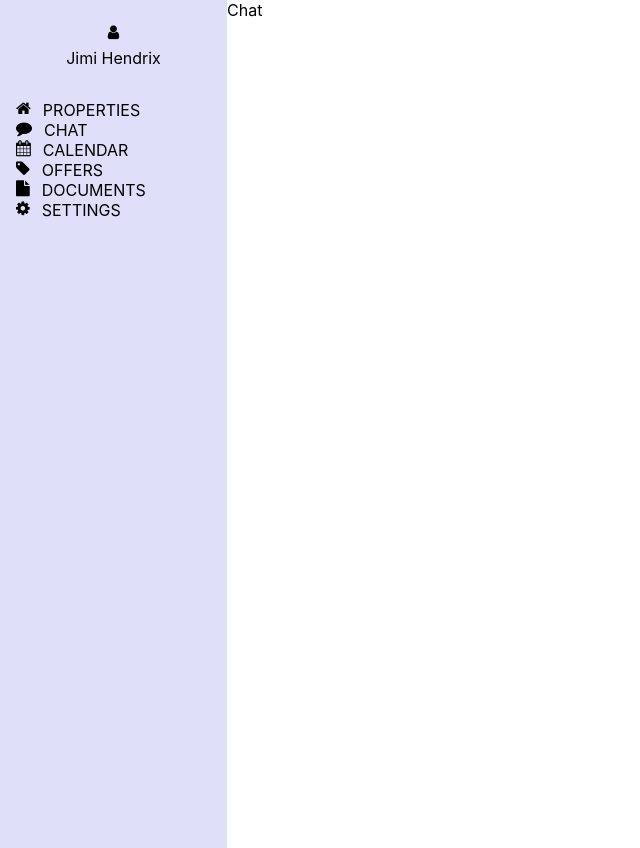
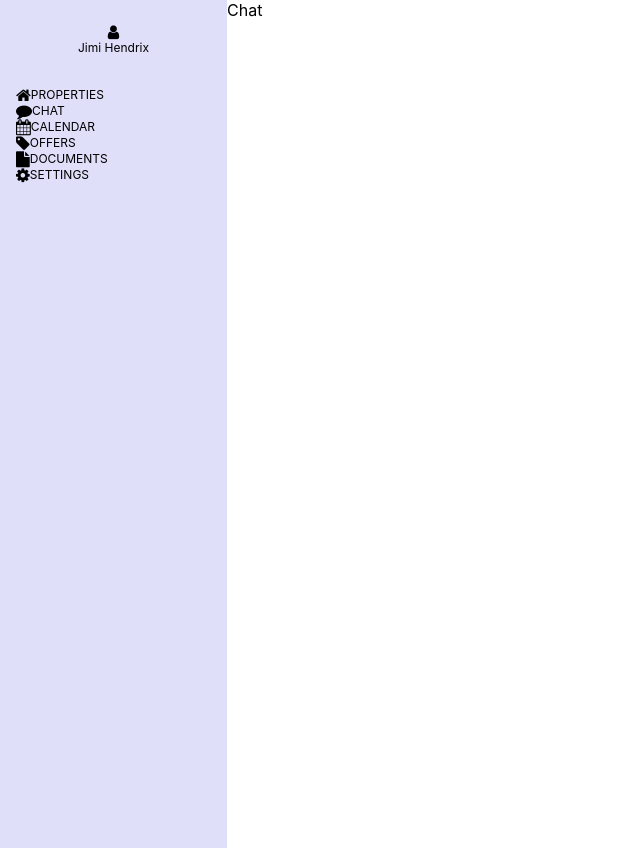
Before and after one commit to sh-misaki/react-firebase-chat, a React (Create React App) app: page /chat in a window 1280 px wide. Shown: the whole page, without its empty margins (0-640 px from the left). Built offline with nearby package versions, Linux system fonts and the light colour scheme.

Commit message:
typographyに置き換え

```diff
--- /dev/null
+++ b/src/components/atoms/Typography/index.module.scss
@@ -0,0 +1,3 @@
+.typography {
+  font-size: 12px;
+}
--- /dev/null
+++ b/src/components/atoms/Typography/index.tsx
@@ -0,0 +1,17 @@
+import React, { FunctionComponent } from 'react';
+
+import styles from './index.module.scss';
+
+type Props = React.HTMLAttributes<HTMLDivElement>;
+
+const Typography: FunctionComponent<Props> = ({
+  children
+}) => {
+  return (
+    <div className={styles.typography}>
+      { children }
+    </div>
+  )
+}
+
+export default Typography;
--- a/src/components/templates/main/index.tsx
+++ b/src/components/templates/main/index.tsx
@@ -1,5 +1,7 @@
 import React, { Component } from 'react';
 import classNames from 'classnames';
+
+import Typography from 'components/atoms/Typography';
 
 import styles from './index.module.scss';
 import sideMenu from './sideMenu.json';
@@ -15,18 +17,18 @@ class Chat extends Component<Props> {
         <div className={styles.sideMenu}>
           <div className={styles.sideMenuUser}>
             <i className={classNames("fa", "fa-user", styles.sideMenuUserIcon)} />
-            <div className={styles.sideMenuUserName}>
+            <Typography className={styles.sideMenuUserName}>
               Jimi Hendrix
-            </div>
+            </Typography>
           </div>
           <div className={styles.sideMenuList}>
             {
               sideMenu.menu.map((menu) => (
                 <div className={styles.sideMenuListItem}>
                   <i className={classNames("fa", menu.icon)} />
-                  <div className={styles.sideMenuListItemText}>
-                    {menu.text}
-                  </div>
+                  <Typography className={styles.sideMenuListItemText}>
+                    { menu.text }
+                  </Typography>
                 </div>
               ))
             }
```
